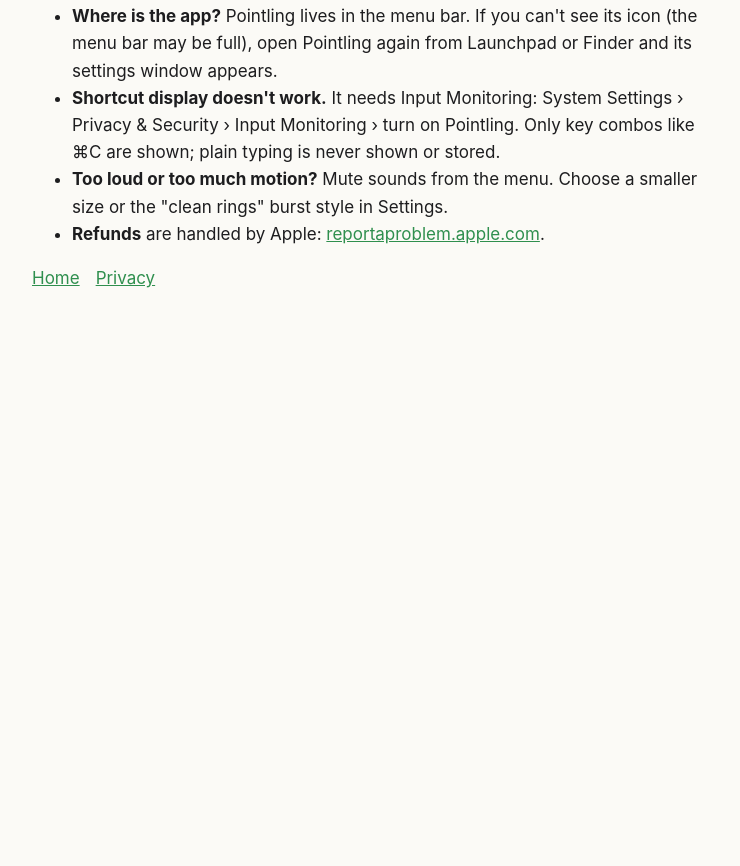
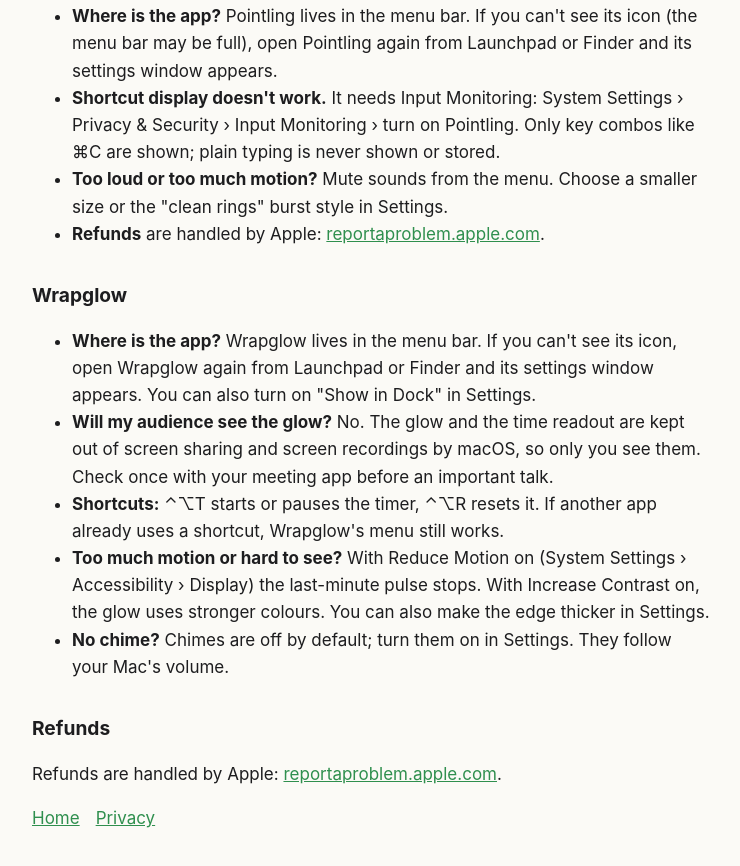
Before and after one commit to usernameyokyaw/inchkin-site, a plain HTML site: page support.html in a window 1280 px wide. Shown: the part 354-1220 px from the top of the page, without its empty margins (268-1008 px from the left). Before the commit the page ends 800 px from the top, so only its background shows below. Drawn offline with Linux system fonts and the light colour scheme.

Commit message:
Add Wrapglow support section and app listing

```diff
--- a/support.html
+++ b/support.html
@@ -10,5 +10,15 @@
 <li><strong>Too loud or too much motion?</strong> Mute sounds from the menu. Choose a smaller size or the "clean rings" burst style in Settings.</li>
 <li><strong>Refunds</strong> are handled by Apple: <a href="https://reportaproblem.apple.com">reportaproblem.apple.com</a>.</li>
 </ul>
+<h2 id="wrapglow">Wrapglow</h2>
+<ul>
+<li><strong>Where is the app?</strong> Wrapglow lives in the menu bar. If you can't see its icon, open Wrapglow again from Launchpad or Finder and its settings window appears. You can also turn on "Show in Dock" in Settings.</li>
+<li><strong>Will my audience see the glow?</strong> No. The glow and the time readout are kept out of screen sharing and screen recordings by macOS, so only you see them. Check once with your meeting app before an important talk.</li>
+<li><strong>Shortcuts:</strong> ⌃⌥T starts or pauses the timer, ⌃⌥R resets it. If another app already uses a shortcut, Wrapglow's menu still works.</li>
+<li><strong>Too much motion or hard to see?</strong> With Reduce Motion on (System Settings › Accessibility › Display) the last-minute pulse stops. With Increase Contrast on, the glow uses stronger colours. You can also make the edge thicker in Settings.</li>
+<li><strong>No chime?</strong> Chimes are off by default; turn them on in Settings. They follow your Mac's volume.</li>
+</ul>
+<h2>Refunds</h2>
+<p>Refunds are handled by Apple: <a href="https://reportaproblem.apple.com">reportaproblem.apple.com</a>.</p>
 <nav><a href="index.html">Home</a><a href="privacy.html">Privacy</a></nav>
 </main></body></html>
```
Also changed, not shown: index.html (+1 -1 lines), privacy.html (+1 -1 lines).
